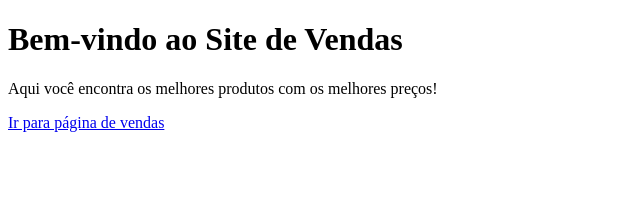
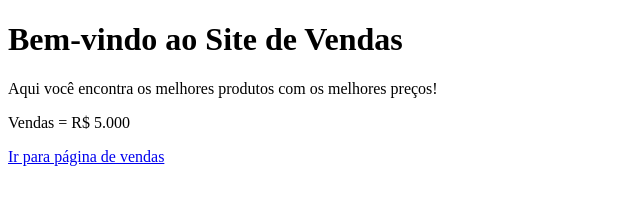
Before and after one commit to Sinnisterr/AulaGitHub, a plain HTML site: page index.html in a window 1280 px wide. Shown: the whole page, without its empty margins (0-640 px from the left). Drawn offline with Linux system fonts and the light colour scheme.

Commit message:
Modificado o index.html

```diff
--- a/index.html
+++ b/index.html
@@ -10,6 +10,7 @@
 <body>
   <h1>Bem-vindo ao Site de Vendas</h1>
   <p>Aqui você encontra os melhores produtos com os melhores preços!</p>
+  <p>Vendas = R$ 5.000</p>
   <a href="vendas.html">Ir para página de vendas</a>
 </body>
 
```
